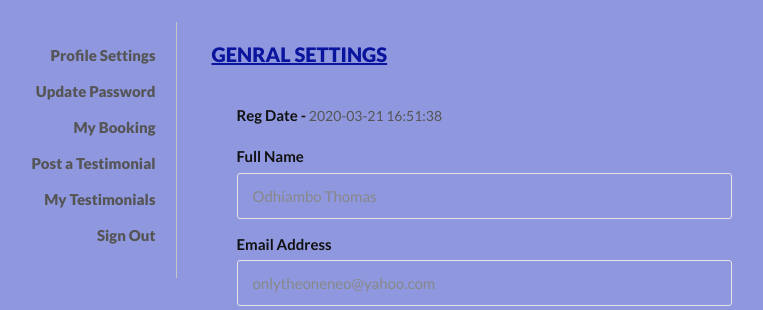
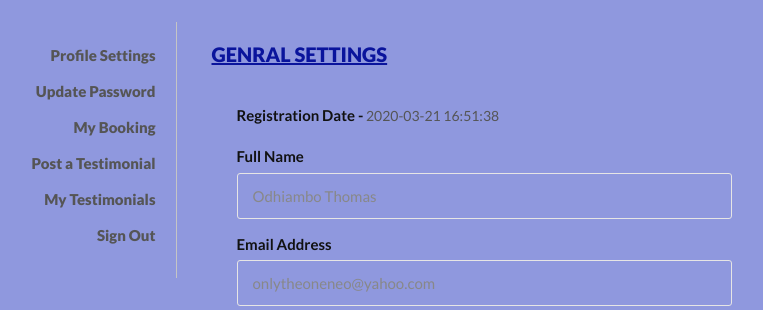
Before and after one commit to odhiamboatieno/Bus-Booking-System, a PHP site: page /profile.php in a window 1280 px wide. Shown: the part 698-1008 px from the top of the page, without its empty margins (156-919 px from the left). Run offline with PHP 8.4, Linux system fonts and the light colour scheme; a user stored in the database is signed in; data comes from the database, SQL or seed files in the repository; data that the repository does not hold is empty.

Commit message:
Update profile.php

```diff
--- a/profile.php
+++ b/profile.php
@@ -149,7 +149,7 @@ foreach($results as $result)
          if($msg){?><div class="succWrap"><strong>SUCCESS</strong>:<?php echo htmlentities($msg); ?> </div><?php }?>
           <form  method="post">
            <div class="form-group">
-              <label class="control-label">Reg Date -</label>
+              <label class="control-label">Registration Date -</label>
              <?php echo htmlentities($result->RegDate);?>
             </div>
              <?php if($result->UpdationDate!=""){?>
```
